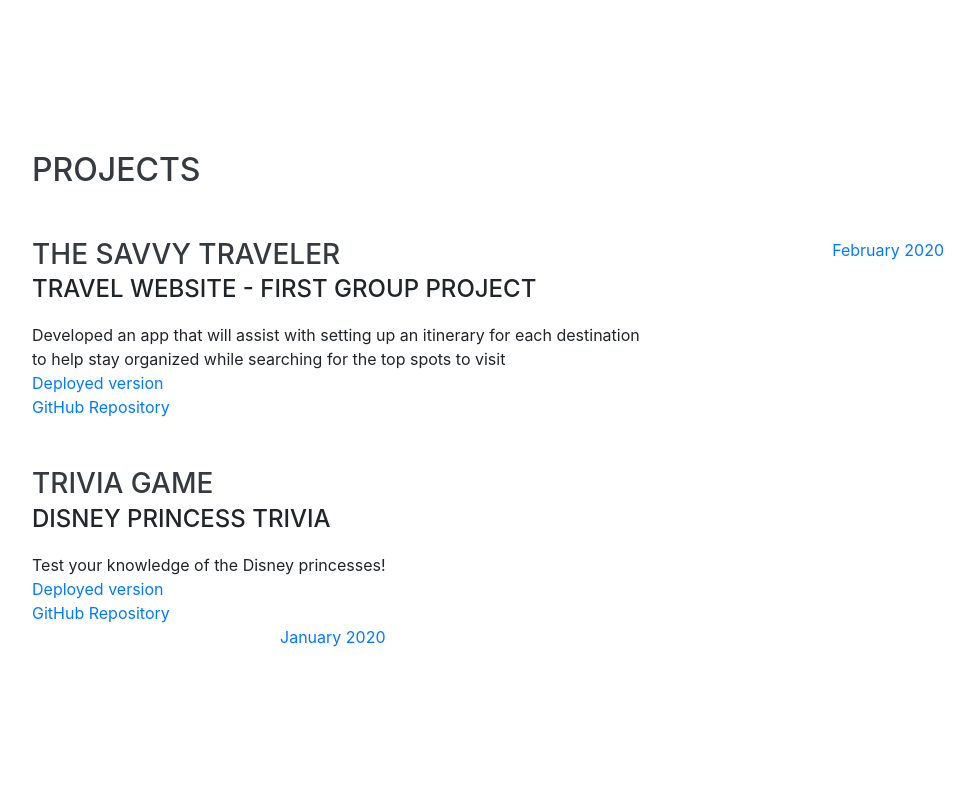
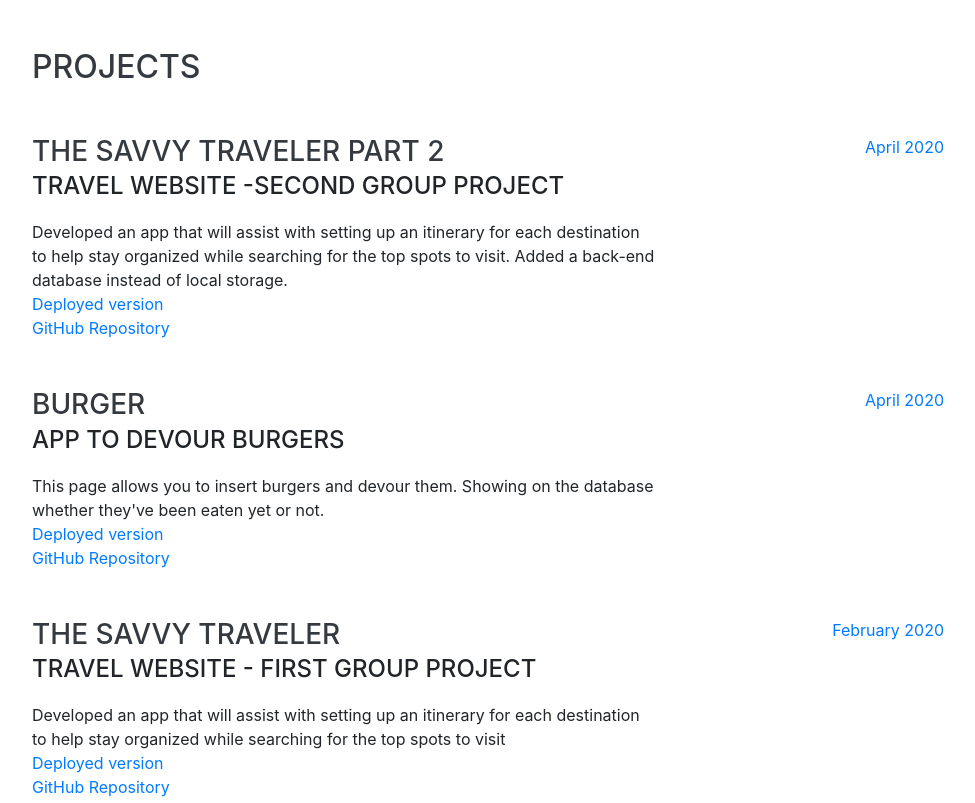
Before and after one commit to anamichellepd/Portfolio, a website with bundled scripts: page index.html in a window 1280 px wide. Shown: the part 5020-5823 px from the top of the page, without its empty margins (288-1263 px from the left). Built offline with nearby package versions, Linux system fonts and the light colour scheme; a web font is replaced by a local one.

Commit message:
added new projects to the portfolio

```diff
--- a/index.html
+++ b/index.html
@@ -405,6 +405,67 @@
             class="resume-item d-flex flex-column flex-md-row justify-content-between mb-5"
           >
             <div class="resume-content">
+              <h3 class="mb-0">The Savvy Traveler Part 2</h3>
+              <div class="subheading mb-3">
+                Travel Website -Second Group Project
+              </div>
+              <div>
+                Developed an app that will assist with setting up an itinerary
+                for each destination to help stay organized while searching for
+                the top spots to visit.  Added a back-end database instead of local storage.
+              </div>
+              <div></div>
+              <a
+                href="https://anamichellepd.github.io/project-two/"
+                target="_blank"
+                >Deployed version</a
+              >
+              <div></div>
+              <a
+                href="https://github.com/anamichellepd/project-two"
+                target="_blank"
+                >GitHub Repository</a
+              >
+            </div>
+            <div class="resume-date text-md-right">
+              <span class="text-primary">April 2020</span>
+            </div>
+          </div>
+
+          <div
+          class="resume-item d-flex flex-column flex-md-row justify-content-between mb-5"
+        >
+          <div class="resume-content">
+            <h3 class="mb-0">Burger</h3>
+            <div class="subheading mb-3">
+              App to devour burgers
+            </div>
+            <div>
+             This page allows you to insert burgers and devour them. Showing on the database whether they've been eaten yet or not.
+            </div>
+            <div></div>
+            <a
+              href="https://anamichellepd.github.io/burger/"
+              target="_blank"
+              >Deployed version</a
+            >
+            <div></div>
+            <a
+              href="https://github.com/anamichellepd/burger"
+              target="_blank"
+              >GitHub Repository</a
+            >
+          </div>
+          <div class="resume-date text-md-right">
+            <span class="text-primary">April 2020</span>
+          </div>
+        </div>
+
+
+          <div
+            class="resume-item d-flex flex-column flex-md-row justify-content-between mb-5"
+          >
+            <div class="resume-content">
               <h3 class="mb-0">The Savvy Traveler</h3>
               <div class="subheading mb-3">
                 Travel Website - First Group Project
@@ -456,11 +517,12 @@
                 target="_blank"
                 >GitHub Repository</a
               >
+            </div>
               <div class="resume-date text-md-right">
                 <span class="text-primary">January 2020</span>
               </div>
             </div>
-          </div>
+
         </div></div>
       </section>
     </div>
```
Also changed, not shown: 1 other file.
